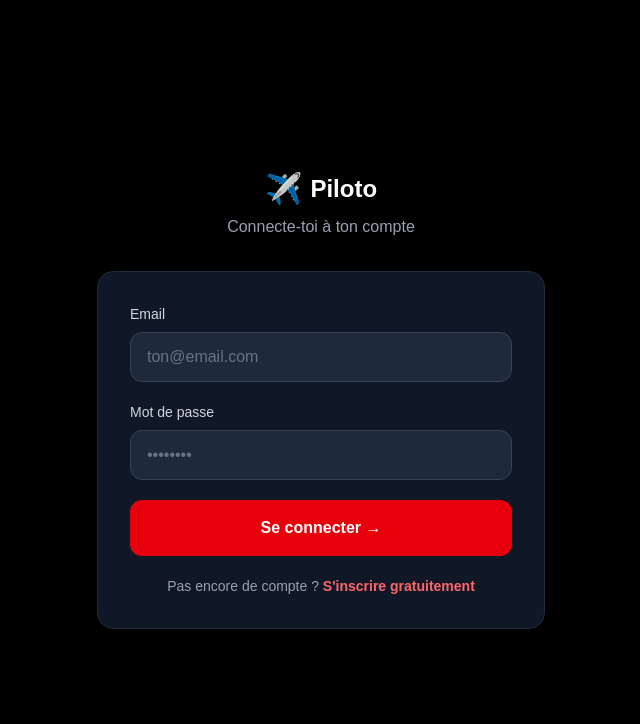
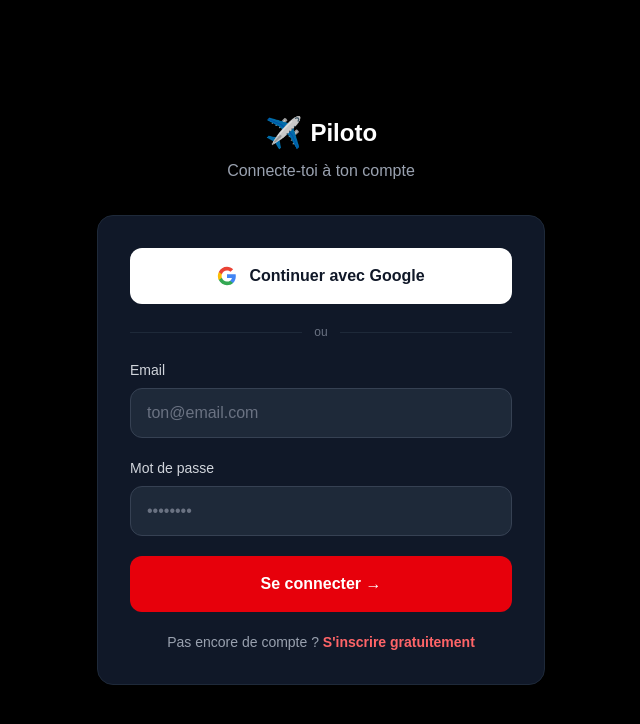
Before and after one commit to rosby17/piloto, a Next.js app: page /login in a window 1280 px wide. Shown: the top 724 px of the page, without its empty margins (319-959 px from the left). Built offline with nearby package versions, Linux system fonts and the light colour scheme; no server answers.

Commit message:
feat: Google OAuth login + auth callback

```diff
--- /dev/null
+++ b/app/api/auth/callback/route.js
@@ -0,0 +1,17 @@
+import { createClient } from '@supabase/supabase-js'
+import { NextResponse } from 'next/server'
+
+export async function GET(request) {
+  const { searchParams, origin } = new URL(request.url)
+  const code = searchParams.get('code')
+
+  if (code) {
+    const supabase = createClient(
+      process.env.NEXT_PUBLIC_SUPABASE_URL,
+      process.env.NEXT_PUBLIC_SUPABASE_ANON_KEY
+    )
+    await supabase.auth.exchangeCodeForSession(code)
+  }
+
+  return NextResponse.redirect(`${origin}/dashboard`)
+}
--- a/app/login/page.jsx
+++ b/app/login/page.jsx
@@ -8,6 +8,7 @@
   const [email, setEmail] = useState('')
   const [password, setPassword] = useState('')
   const [loading, setLoading] = useState(false)
+  const [loadingGoogle, setLoadingGoogle] = useState(false)
   const [error, setError] = useState('')
 
   const handleLogin = async () => {
@@ -20,6 +21,21 @@
       router.push('/dashboard')
     }
     setLoading(false)
+  }
+
+  const handleGoogle = async () => {
+    setLoadingGoogle(true)
+    setError('')
+    const { error } = await supabase.auth.signInWithOAuth({
+      provider: 'google',
+      options: {
+        redirectTo: `${window.location.origin}/auth/callback`,
+      },
+    })
+    if (error) {
+      setError(error.message)
+      setLoadingGoogle(false)
+    }
   }
 
   return (
@@ -44,12 +60,39 @@
             </div>
           )}
 
+          {/* Google */}
+          <button
+            onClick={handleGoogle}
+            disabled={loadingGoogle}
+            className="w-full flex items-center justify-center gap-3 bg-white hover:bg-gray-100 disabled:opacity-50 text-gray-900 font-semibold py-4 rounded-xl transition"
+          >
+            {loadingGoogle ? (
+              <div className="w-5 h-5 border-2 border-gray-400 border-t-gray-900 rounded-full animate-spin" />
+            ) : (
+              <svg width="20" height="20" viewBox="0 0 24 24">
+                <path fill="#4285F4" d="M22.56 12.25c0-.78-.07-1.53-.2-2.25H12v4.26h5.92c-.26 1.37-1.04 2.53-2.21 3.31v2.77h3.57c2.08-1.92 3.28-4.74 3.28-8.09z"/>
+                <path fill="#34A853" d="M12 23c2.97 0 5.46-.98 7.28-2.66l-3.57-2.77c-.98.66-2.23 1.06-3.71 1.06-2.86 0-5.29-1.93-6.16-4.53H2.18v2.84C3.99 20.53 7.7 23 12 23z"/>
+                <path fill="#FBBC05" d="M5.84 14.09c-.22-.66-.35-1.36-.35-2.09s.13-1.43.35-2.09V7.07H2.18C1.43 8.55 1 10.22 1 12s.43 3.45 1.18 4.93l2.85-2.22.81-.62z"/>
+                <path fill="#EA4335" d="M12 5.38c1.62 0 3.06.56 4.21 1.64l3.15-3.15C17.45 2.09 14.97 1 12 1 7.7 1 3.99 3.47 2.18 7.07l3.66 2.84c.87-2.6 3.3-4.53 6.16-4.53z"/>
+              </svg>
+            )}
+            {loadingGoogle ? 'Redirection...' : 'Continuer avec Google'}
+          </button>
+
+          {/* Divider */}
+          <div className="flex items-center gap-3">
+            <div className="flex-1 h-px bg-gray-800" />
+            <span className="text-gray-500 text-xs">ou</span>
+            <div className="flex-1 h-px bg-gray-800" />
+          </div>
+
           <div>
             <label className="block text-sm font-medium text-gray-300 mb-2">Email</label>
             <input
               type="email"
               value={email}
               onChange={e => setEmail(e.target.value)}
+              onKeyDown={e => e.key === 'Enter' && handleLogin()}
               className="w-full bg-gray-800 border border-gray-700 rounded-xl px-4 py-3 text-white placeholder-gray-500 focus:outline-none focus:border-red-500"
               placeholder="ton@email.com"
             />
@@ -61,6 +104,7 @@
               type="password"
               value={password}
               onChange={e => setPassword(e.target.value)}
+              onKeyDown={e => e.key === 'Enter' && handleLogin()}
               className="w-full bg-gray-800 border border-gray-700 rounded-xl px-4 py-3 text-white placeholder-gray-500 focus:outline-none focus:border-red-500"
               placeholder="••••••••"
             />
```
